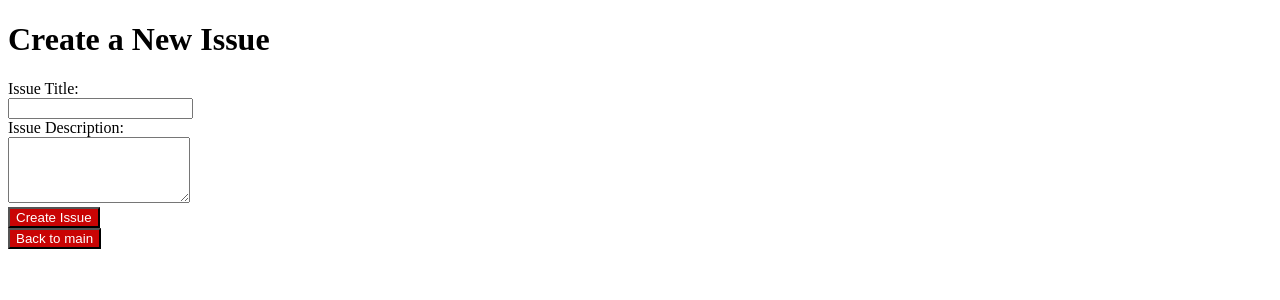
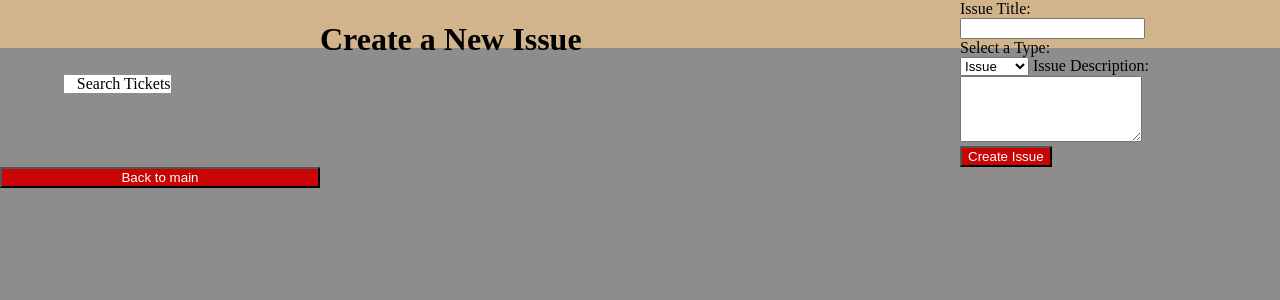
Before and after one commit to williamfontanez/GitLab-API, a Flask app: page /create_issue in a window 1280 px wide. Shown: the top 300 px of the page. Run offline with Flask 3, Linux system fonts and the light colour scheme.

Commit message:
Created additional tiles and started adding in the functionality

```diff
--- a/app.py
+++ b/app.py
@@ -10,6 +10,30 @@ GITLAB_PROJECT_ID = os.getenv('gitlab_project_id')
 @app.route('/')
 def index():
     return render_template('index.html')
+
+@app.route('/ticket-dashboard')
+def ticket_dashboard():
+    return render_template('tickets/tickets_dashboard.html')
+
+@app.route('/reports-dashboard')
+def reports_dashboard():
+    return render_template('reports/reports_dashboard.html')
+
+@app.route('/notifications-dashboard')
+def notifications_dashboard():
+    return render_template('notifications/notifications_dashboard.html')
+
+@app.route('/knowledge-base')
+def knowledge_base():
+    return render_template('knowledge_base/knowledge_base.html')
+
+@app.route('/profile')
+def profile():
+    return render_template('profile/profile.html')
+
+@app.route('/logout')
+def logout():
+    return render_template('logout/logout.html')
 
 @app.route('/create_issue', methods=['GET', 'POST'])
 def create_issue():
@@ -27,12 +51,12 @@ def create_issue():
         }
         response = requests.post(url, headers=headers, json=data)
         if response.status_code == 201:
-            return render_template('success_page.html', title=title)
+            return render_template('tickets/success_page.html', title=title)
         else:
             error_message = f"Failed to create issue in GitLab. Status Code: {response.status_code}"
-            return render_template('create_issue_form.html', error=error_message)
+            return render_template('tickets/create_issue_form.html', error=error_message)
     else:
-        return render_template('create_issue_form.html')
+        return render_template('tickets/create_issue_form.html')
 
 @app.route('/total_issues')
 def total_issues():
@@ -44,10 +68,10 @@ def total_issues():
         issues = response.json()
         total_issues_count = len(issues)
         issue_titles = [issue['title'] for issue in issues]
-        return render_template('issues_template.html', total_issues=total_issues_count, issue_titles=issue_titles)
+        return render_template('tickets/issues_template.html', total_issues=total_issues_count, issue_titles=issue_titles)
     else:
         error_message = f"Failed to fetch issues from GitLab. Status Code: {response.status_code}"
-        return render_template('issues_template.html', error_message=error_message)
+        return render_template('tickets/issues_template.html', error_message=error_message)
 
 @app.route('/debug')
 def debug():
--- a/static/styles/main.css
+++ b/static/styles/main.css
@@ -1,8 +1,146 @@
+:root {
+    --lightGray: #CCCBCB;
+    --tan: #C3B470;
+    --Gray: #8E8D8C;
+    --darkRed: #C90404;
+    --almostBlack: #1D1C1C;
+}
+
+body{
+    background-color: var(--Gray);
+    margin: 0px;
+}
+
+
+button, .main-button-style{
+    background-color: var(--darkRed);
+    color: white;
+}
+
 .index-wrapper{
+    display: grid;
+    grid-template-columns: 1fr;
+    grid-template-rows: 25vh 50vh 25vh;
     justify-content: center;
 }
 
-button, .main-button-style{
-    background-color: #C90404;
+.index-buttons-wrapper{
+    display: flex;
+    justify-content: space-around;
+}
+
+.index-wrapper button{
+    height: 12vh;
+    width: 15vw;
+}
+
+.middle-wrapper{
+    height: 50vh;
+    width: 100vw;
+    align-content: center;
+}
+
+.watched-tickets table{
+    display: flex;
+    justify-content: center;
+    justify-items: center;
+    padding-top: 30vh;
+}
+
+.nav-bar{
+    height: 6vh;
+    width: 100vw;
+    display: grid;
+    grid-template-columns: 1fr 2fr 1fr;
+    background-color: tan;
+}
+
+.nav-bar i {
+    font-size: larger;
+}
+.home-page{
+    display: flex;
+    justify-content: start;
+    align-items: center;
+    padding-left: 2.5vw;
+}
+
+.middle-text{
+justify-content: center;
+align-items: center;
+}
+
+.middle-text p{
+    font-size: 20px;
+}
+.search-bar{
+    display: flex;
+    justify-content: start;
+    align-items: center;
+    align-content: center;
+    background: white;
+
+}
+
+.back-arrow{
+    display: flex;
+    justify-content: center;
+    align-items: center;
+}
+
+.nav-bar i{
+    color: var(--darkRed)
+}
+
+.search-bar-text{
+    padding-left: 1vw;
+}
+
+.ticket-buttons-wrapper{
+    display: grid;
+    grid-template-columns: 1fr;
+    grid-template-rows: 1fr 1fr 1fr 1fr ;
+    padding-left: 40vw;
+    padding-top: 30vh;
+    grid-row-gap: 3vh;
+    height: 50vh;
+    width: 20vw;
+}
+
+.reports-wrapper {
+    padding-top: 30vh;
+    padding-left: 15vw;
+    display: grid;
+    grid-template-columns: repeat(3, 1fr); /* Creates 3 columns */
+    gap: 20px; /* Adjust the gap between the tiles as needed */
+    justify-content: center; /* Horizontally center the grid container if it has a fixed width or max-width */
+    align-content: center; /* Vertically center the grid container if it has a fixed height or max-height */
+    /* Optional: Set a fixed or maximum width for the wrapper to center it */
+     /* Example width, adjust as needed */
+}
+
+.report-tile{
+    display: flex;
+    flex-direction: column;
+    justify-content: center; /* Center the content horizontally within each tile */
+    align-items: center; /* Center the content vertically within each tile */
+    text-align: center; /* Center the text inside the div and i elements */
+    padding: 20px; /* Adjust padding as needed */
+    box-sizing: border-box; /* Include padding and border in the element's total width and height */ /* Include padding and border in the element's total width and height */
+    height: 15vh;
+    width: 15vw;
+    background-color: var(--darkRed);
     color: white;
 }
+
+.report-tile i{
+    padding-top: 1vh;
+    color: tan;
+    font-size: 24px;
+}
+
+.middle-text p {
+    font-size: 20px;
+    display: flex;
+    justify-content: center;
+}
--- a/templates/create_issue_form.html
+++ /dev/null
@@ -1,19 +0,0 @@
-<!DOCTYPE html>
-<html lang="en">
-<head>
-    <meta charset="UTF-8">
-    <link rel="stylesheet" href="{{ url_for('static', filename='styles/main.css') }}">
-    <title>Create a New Issue</title>
-</head>
-<body>
-    <h1>Create a New Issue</h1>
-    <form action="/create_issue" method="post">
-        <label for="title">Issue Title:</label><br>
-        <input type="text" id="title" name="title" required><br>
-        <label for="description">Issue Description:</label><br>
-        <textarea id="description" name="description" rows="4" required></textarea><br>
-        <input class="main-button-style" type="submit" value="Create Issue">
-    </form>
-    <button class="back-to-main" onclick="window.location.href='/'">Back to main</button>
-</body>
-</html>
--- /dev/null
+++ b/templates/tickets/create_issue_form.html
@@ -0,0 +1,39 @@
+<!DOCTYPE html>
+<html lang="en">
+<head>
+    <meta charset="UTF-8">
+    <link rel="stylesheet" href="{{ url_for('static', filename='styles/main.css') }}">
+    <title>Create a New Issue</title>
+</head>
+<body>
+    <div class="nav-bar">
+        <div class="home-page">
+            <div class="home-page" onclick="window.location.href='/'">
+            </div>
+        <div class="search-bar nav-middle">
+            <div class="search-icon">
+                <i class="fa-solid fa-magnifying-glass"></i>
+            </div>
+            <div class="search-bar-text">Search Tickets</div>
+        </div>
+        <div class="back-arrow" onclick="window.location.href='/ticketd-dashboard'">
+            <i class="fa-solid fa-arrow-left"></i>
+        </div>
+    </div>
+
+    <h1>Create a New Issue</h1>
+    <form action="/create_issue" method="post">
+        <label for="title">Issue Title:</label><br>
+        <input type="text" id="title" name="title" required><br>
+        <label for="type">Select a Type:</label><br>
+        <select type="type" id="type">
+            <option value="issue">Issue</option>
+            <option value="inceidient">Incident</option>
+        </select>
+        <label for="description">Issue Description:</label><br>
+        <textarea id="description" name="description" rows="4" required></textarea><br>
+        <input class="main-button-style" type="submit" value="Create Issue">
+    </form>
+    <button class="back-to-main" onclick="window.location.href='/'">Back to main</button>
+</body>
+</html>
```
Also changed, not shown: templates/index.html (+45 -5 lines), templates/knowledge_base/knowledge_base.html (added, +69 -0 lines), templates/logout/logout.html (added, +13 -0 lines), templates/notifications/notifications_dashboard.html (added, +62 -0 lines), templates/profile/profile.html (added, +25 -0 lines), templates/reports/reports_dashboard.html (added, +47 -0 lines), templates/tickets/issues_template.html (renamed from templates/issues_template.html, +15 -0 lines), templates/tickets/tickets_dashboard.html (added, +33 -0 lines), templates/tickets/success_page.html (renamed from templates/success_page.html).
